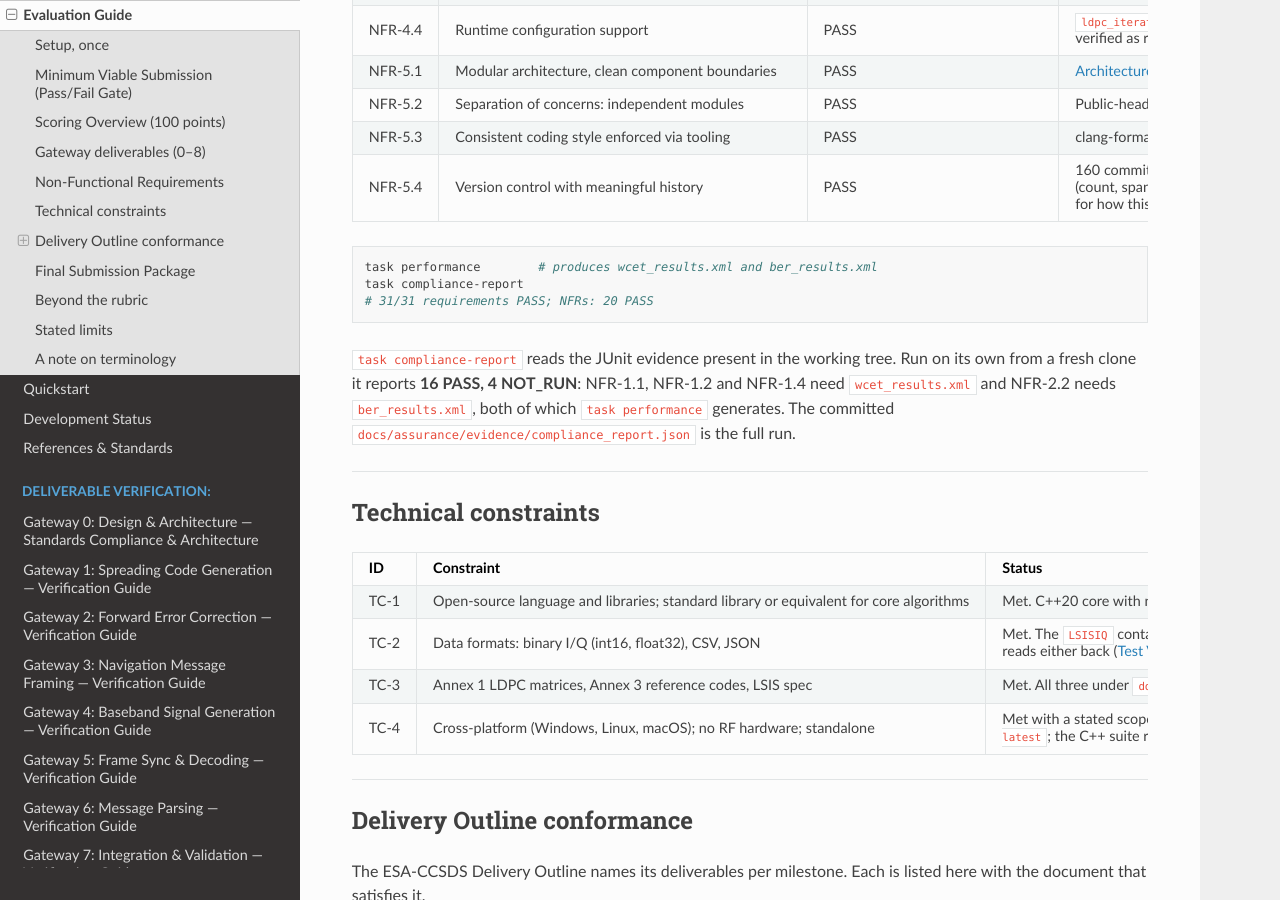
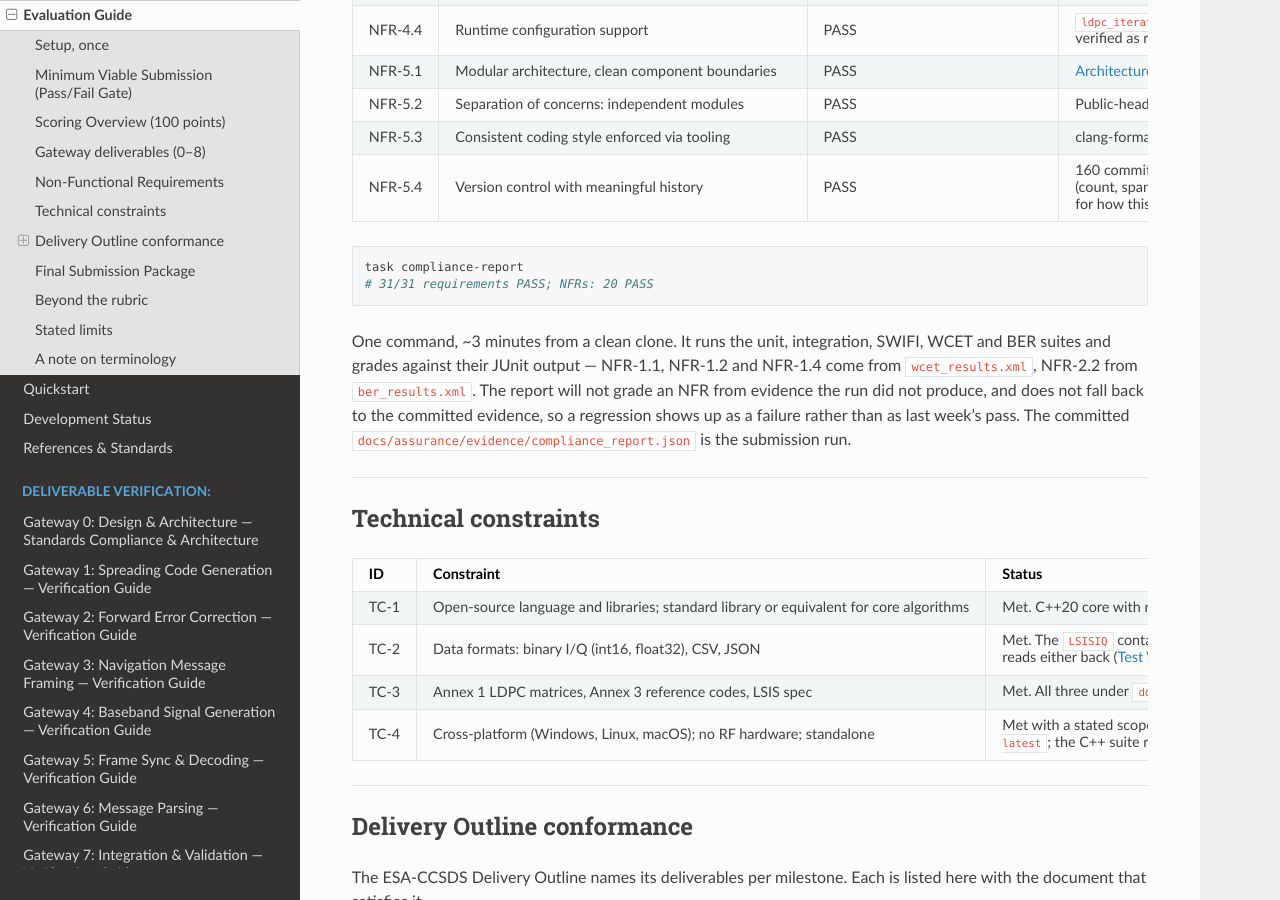
Before and after one commit to luar-space/lunalink, a Sphinx documentation site: the page built from docs/evaluation_guide.rst, in a window 1280 px wide and 900 px high, scrolled down 2662 px. Built offline with Sphinx 7.4.7 and the Read the Docs theme 3.1.0, drawn with Linux system fonts in a browser that asks for light colours; pages that are not in the unit, such as notebooks, are missing from menus.

Commit message:
compliance-report: run the WCET and BER suites it grades against
`task compliance-report` produced the unit, integration and SWIFI JUnit
evidence but not wcet_results.xml or ber_results.xml, so NFR-1.1, 1.2,
1.4 and 2.2 reported NOT_RUN and a judge running the documented command
saw 16/20 rather than 20/20 — a missing input that reads like a
shortfall. The task now runs `task performance` before generating the
report.

One command from a clean clone, ~3 min: 31/31 requirements, 20/20 NFRs.

The report still refuses to grade an NFR from evidence the run did not
produce, and still does not fall back to the committed evidence — a
regression should surface as a failure, not as a previous run's pass.

README and the Evaluation Guide drop the "run task performance first"
instruction, which is now unnecessary, and carry the real timing.

Co-Authored-By: Claude Opus 5 (1M context) <noreply@anthropic.com>
Claude-Session: https://claude.ai/code/session_01SXdz4jKzhMXcZ4iQH49sb5

```diff
--- a/docs/evaluation_guide.rst
+++ b/docs/evaluation_guide.rst
@@ -286,16 +286,17 @@ delivered repository — none is asserted.
 
 .. code-block:: bash
 
-   task performance        # produces wcet_results.xml and ber_results.xml
    task compliance-report
    # 31/31 requirements PASS; NFRs: 20 PASS
 
-``task compliance-report`` reads the JUnit evidence present in the working
-tree.  Run on its own from a fresh clone it reports **16 PASS, 4 NOT_RUN**:
-NFR-1.1, NFR-1.2 and NFR-1.4 need ``wcet_results.xml`` and
-NFR-2.2 needs ``ber_results.xml``, both of which ``task performance``
-generates.  The committed
-``docs/assurance/evidence/compliance_report.json`` is the full run.
+One command, ~3 minutes from a clean clone.  It runs the unit, integration,
+SWIFI, WCET and BER suites and grades against their JUnit output — NFR-1.1,
+NFR-1.2 and NFR-1.4 come from ``wcet_results.xml``, NFR-2.2 from
+``ber_results.xml``.  The report will not grade an NFR from evidence the run
+did not produce, and does not fall back to the committed evidence, so a
+regression shows up as a failure rather than as last week's pass.  The
+committed ``docs/assurance/evidence/compliance_report.json`` is the
+submission run.
 
 ----
 
```
Also changed, not shown: README.md (+4 -4 lines), Taskfile.yml (+10 -1 lines).
